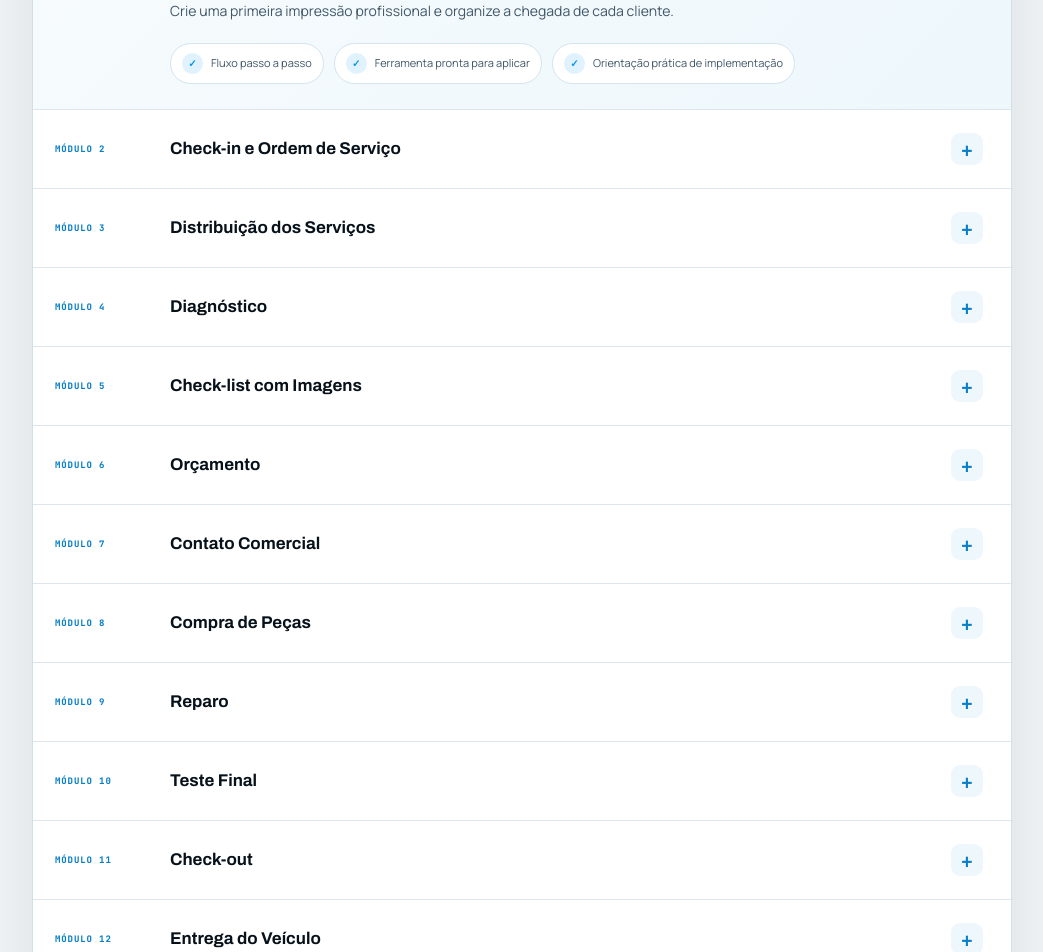
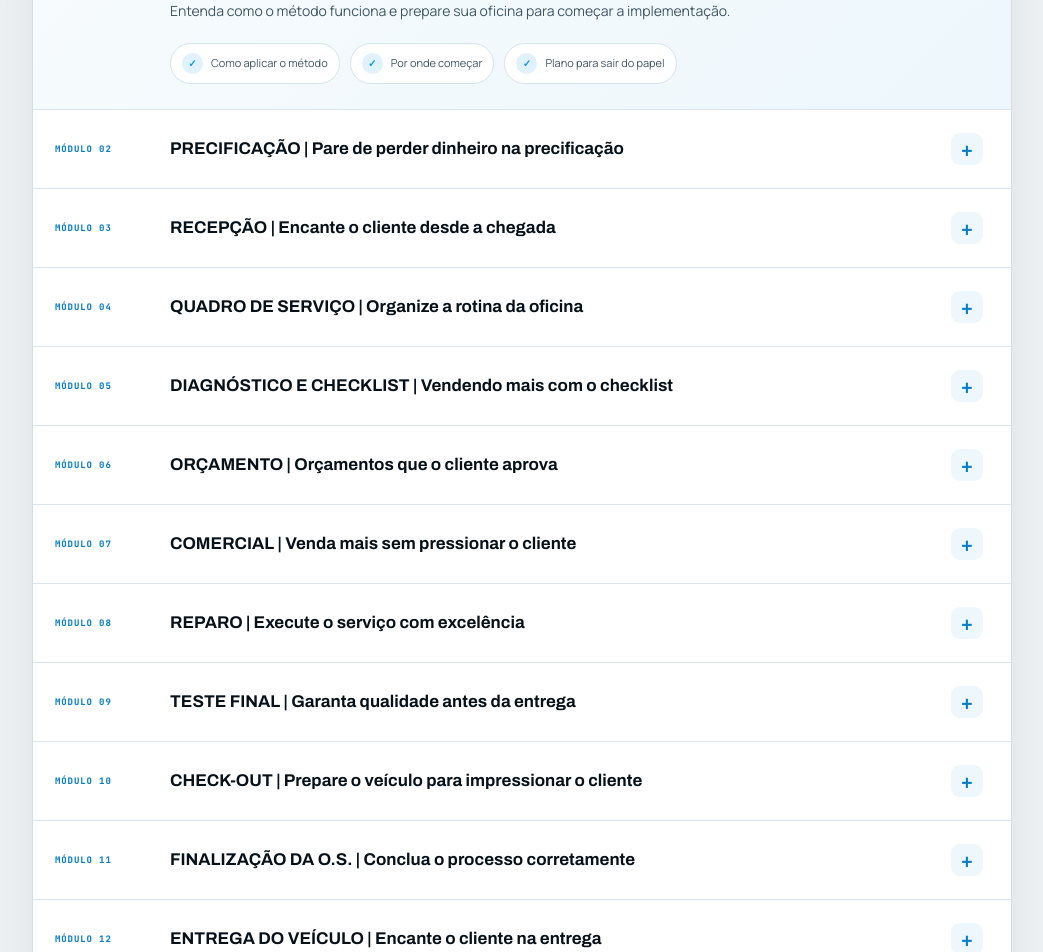
Before and after one commit to cezarhlima1/diegomensor, a Next.js app: page /oficinadealtaperformance in a window 1280 px wide. Shown: the part 4060-5012 px from the top of the page, without its empty margins (118-1161 px from the left). Built offline with nearby package versions, Linux system fonts and the light colour scheme.

Commit message:
ajuste modulos

```diff
--- a/components/oficina-alta-performance/OficinaAltaPerformance.tsx
+++ b/components/oficina-alta-performance/OficinaAltaPerformance.tsx
@@ -4,21 +4,21 @@ import Image from "next/image";
 import { useEffect, useRef, useState } from "react";
 import styles from "./oficina.module.css";
 
-const modules = [
-  ["01", "Recepção", "Crie uma primeira impressão profissional e organize a chegada de cada cliente."],
-  ["02", "Check-in e Ordem de Serviço", "Registre veículo, demanda e autorizações com clareza desde o início."],
-  ["03", "Distribuição dos Serviços", "Defina prioridades, responsáveis e prazos sem depender da memória do dono."],
-  ["04", "Diagnóstico", "Padronize a análise técnica e reduza erros antes de apresentar o orçamento."],
-  ["05", "Check-list com Imagens", "Documente o estado do veículo e aumente a percepção de transparência."],
-  ["06", "Orçamento", "Apresente serviços e valores de forma profissional, clara e rastreável."],
-  ["07", "Contato Comercial", "Conduza aprovações e retornos com um processo comercial consistente."],
-  ["08", "Compra de Peças", "Organize cotações, fornecedores, prazos e margens de cada componente."],
-  ["09", "Reparo", "Transforme o serviço técnico em uma operação previsível e acompanhável."],
-  ["10", "Teste Final", "Crie uma barreira de qualidade antes que o veículo volte ao cliente."],
-  ["11", "Check-out", "Confira o serviço, os registros e o veículo antes de concluir o atendimento."],
-  ["12", "Entrega do Veículo", "Finalize cada atendimento com orientação, clareza e profissionalismo."],
-  ["13", "Caixa", "Organize o fechamento financeiro e acompanhe os números da operação."],
-  ["14", "Pós-venda", "Mantenha o relacionamento ativo e acompanhe a experiência do cliente."],
+const modules: Array<[string, string, string, string[]]> = [
+  ["01", "START | Começando com o pé direito", "Entenda como o método funciona e prepare sua oficina para começar a implementação.", ["Como aplicar o método", "Por onde começar", "Plano para sair do papel"]],
+  ["02", "PRECIFICAÇÃO | Pare de perder dinheiro na precificação", "Aprenda a formar seus preços com base nos números da sua oficina e proteger sua margem.", ["Cálculo da hora técnica", "Formação do preço correto", "Margem e lucratividade"]],
+  ["03", "RECEPÇÃO | Encante o cliente desde a chegada", "Padronize a entrada do cliente e do veículo para começar o atendimento do jeito certo.", ["Padrão de atendimento", "Cadastro e abertura da O.S.", "Check-in do veículo"]],
+  ["04", "QUADRO DE SERVIÇO | Organize a rotina da oficina", "Tenha clareza sobre o que precisa ser feito, por quem e em qual ordem.", ["Distribuição dos serviços", "Organização da equipe", "Controle da operação"]],
+  ["05", "DIAGNÓSTICO E CHECKLIST | Vendendo mais com o checklist", "Identifique tudo o que o veículo precisa e mostre isso ao cliente de forma clara e profissional.", ["Diagnóstico com imagens", "Checklist completo do veículo", "Identificação de novos serviços"]],
+  ["06", "ORÇAMENTO | Orçamentos que o cliente aprova", "Transforme o diagnóstico em um orçamento claro, profissional e mais fácil de aprovar.", ["Montagem do orçamento", "Peças + horas de serviço", "Apresentação clara ao cliente"]],
+  ["07", "COMERCIAL | Venda mais sem pressionar o cliente", "Aprenda a conduzir a conversa para aumentar as aprovações sem precisar empurrar serviço.", ["Apresentação do orçamento", "Contorno de objeções", "Follow-up de orçamentos"]],
+  ["08", "REPARO | Execute o serviço com excelência", "Crie um padrão de execução para entregar qualidade, produtividade e cumprir o que foi vendido.", ["Execução conforme a O.S.", "Controle do tempo vendido", "Padrão de qualidade"]],
+  ["09", "TESTE FINAL | Garanta qualidade antes da entrega", "Confira o serviço antes que o veículo chegue ao cliente e reduza problemas e retrabalho.", ["Teste de rodagem", "Conferência dos serviços", "Validação do veículo"]],
+  ["10", "CHECK-OUT | Prepare o veículo para impressionar o cliente", "Organize os últimos detalhes para que o carro esteja realmente pronto para ser entregue.", ["Checklist de saída", "Limpeza e organização", "Preparação para entrega"]],
+  ["11", "FINALIZAÇÃO DA O.S. | Conclua o processo corretamente", "Feche a ordem de serviço sem deixar informações, valores ou etapas para trás.", ["Conferência de serviços e valores", "Finalização da O.S.", "Comunicação com o cliente"]],
+  ["12", "ENTREGA DO VEÍCULO | Encante o cliente na entrega", "Mostre o valor do serviço realizado e transforme a entrega em parte da experiência da oficina.", ["Explicação do serviço realizado", "Apresentação das peças trocadas", "Orientação ao cliente"]],
+  ["13", "CAIXA | Um caixa seguro e organizado", "Finalize o atendimento corretamente e garanta que tudo fique registrado.", ["Conferência da O.S.", "Recebimento do pagamento", "Nota fiscal e baixa no sistema"]],
+  ["14", "PÓS-VENDA | Faça o cliente voltar e indicar sua oficina", "Não deixe o relacionamento terminar na entrega: acompanhe o cliente e aumente as chances de fidelização.", ["Contato pós-serviço", "Coleta de feedbacks", "Fidelização do cliente"]],
 ];
 
 const faqs = [
@@ -205,7 +205,7 @@ export default function OficinaAltaPerformance() {
             <p>Tudo que eu validei durante 14 anos sendo dono e 24 anos estando no chão da oficina.</p>
           </div>
           <div className={styles.moduleAccordion}>
-            {modules.map(([num, title, description], i) => {
+            {modules.map(([num, title, description, topics], i) => {
               const isOpen = activeModule === i;
               return (
                 <article className={`${styles.moduleAccordionItem} ${isOpen ? styles.moduleAccordionOpen : ""}`} key={num}>
@@ -215,12 +215,12 @@ export default function OficinaAltaPerformance() {
                   aria-controls={`module-detail-${num}`}
                   onClick={() => setActiveModule(isOpen ? null : i)}
                 >
-                  <span>MÓDULO {Number(num)}</span><b>{title}</b><i>{isOpen ? "−" : "+"}</i>
+                  <span>MÓDULO {num}</span><b>{title}</b><i>{isOpen ? "−" : "+"}</i>
                 </button>
                 {isOpen && (
                   <div className={styles.moduleInlineDetail} id={`module-detail-${num}`}>
                     <p>{description}</p>
-                    <div><span><Check /> Fluxo passo a passo</span><span><Check /> Ferramenta pronta para aplicar</span><span><Check /> Orientação prática de implementação</span></div>
+                    <div>{topics.map((topic) => <span key={topic}><Check /> {topic}</span>)}</div>
                   </div>
                 )}
                 </article>
```
